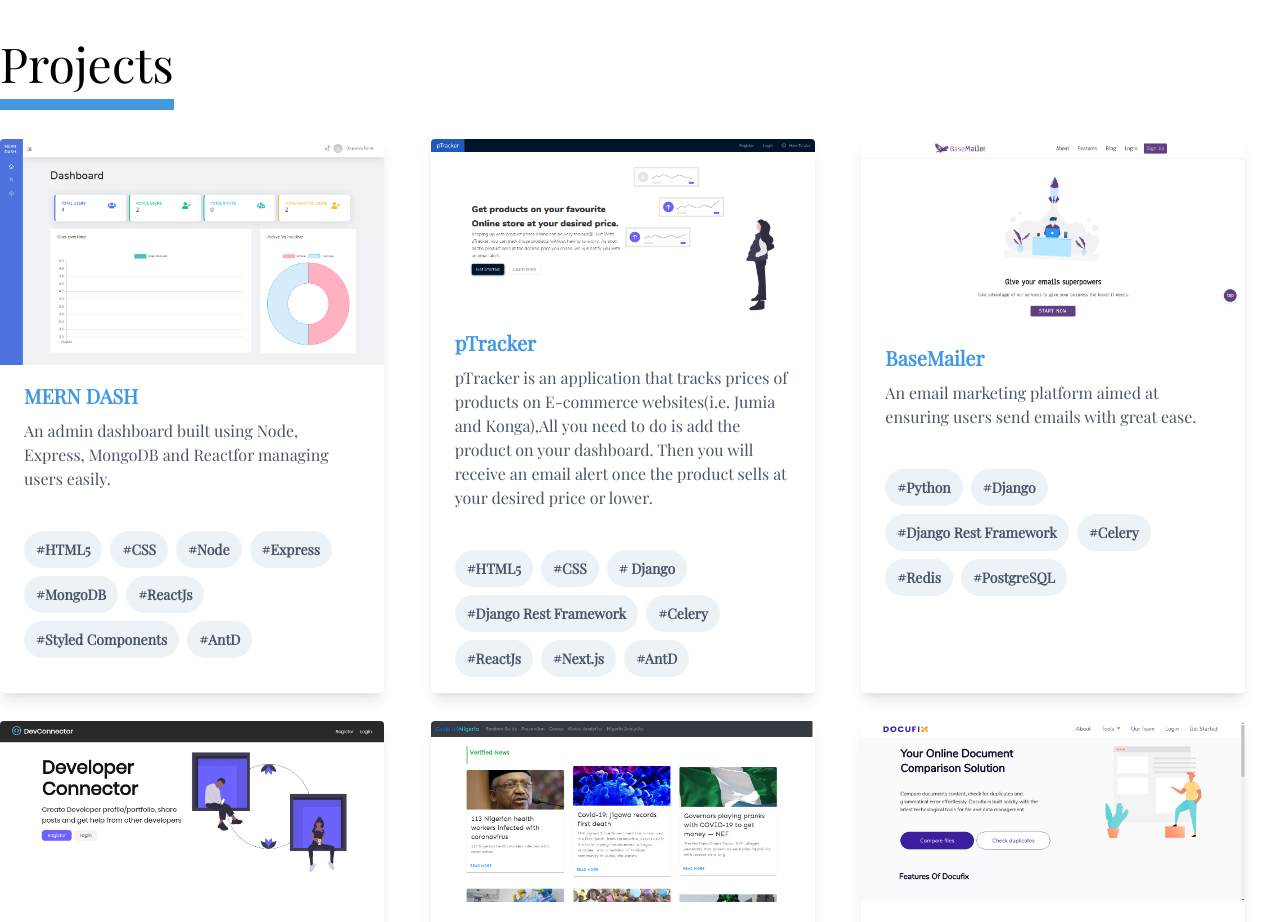
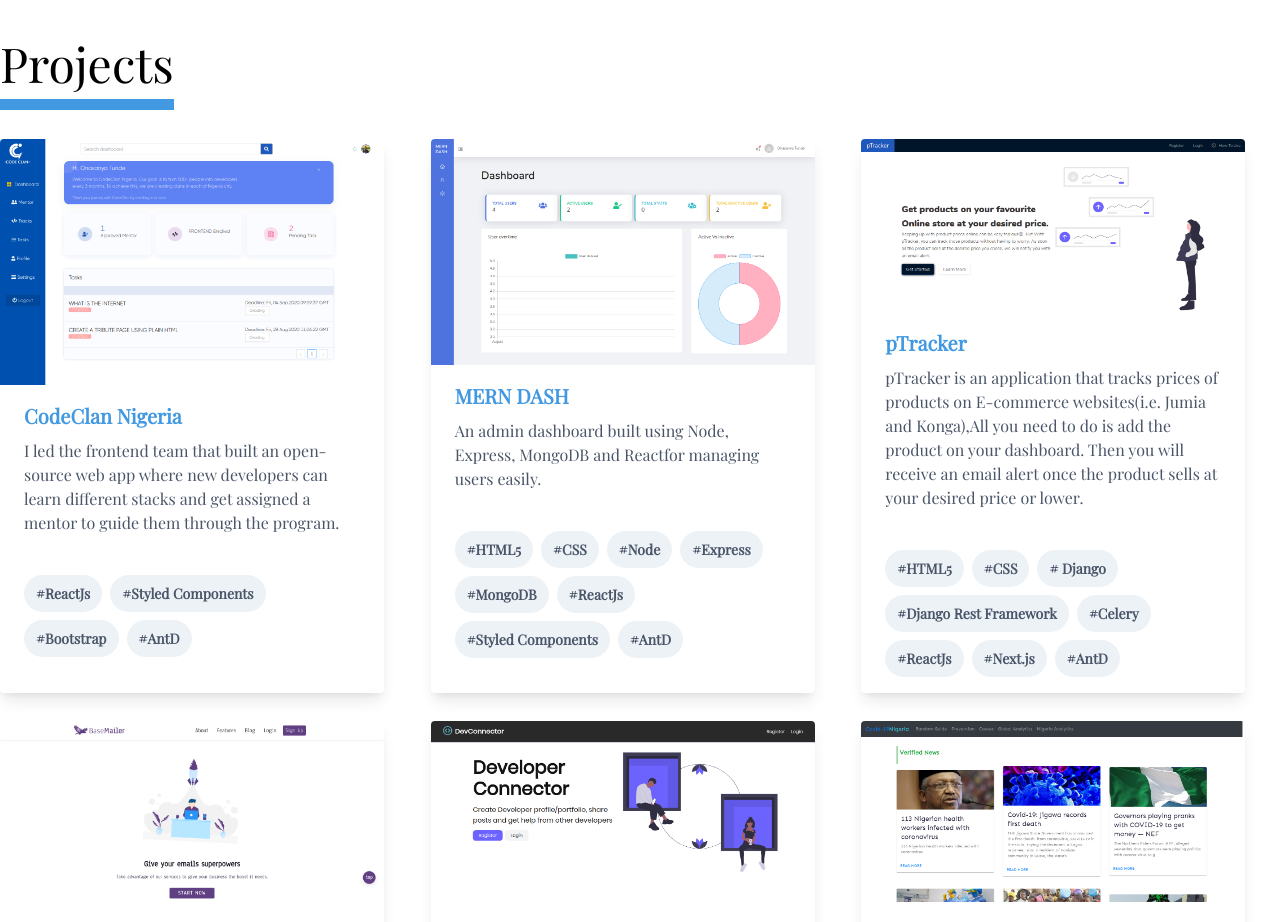
Before and after one commit to rammyblog/portfolio, a Next.js app: page / in a window 1280 px wide. Shown: the part 1280-2202 px from the top of the page. Built offline with nearby package versions, Linux system fonts and the light colour scheme.

Commit message:
Added codeclan

```diff
--- a/components/portfolio.js
+++ b/components/portfolio.js
@@ -1,4 +1,17 @@
 const portfolioDetails = [
+  {
+    id: 1,
+    projectName: "CodeClan Nigeria",
+    shortDesc:
+      "I led the frontend team that built an open-source web app where new developers can learn different stacks and get assigned a mentor to guide them through the program.",
+    web: "https://www.codeclannigeria.dev",
+    github: "https://github.com/codeclannigeria/codeclannigeria-frontend",
+    longDesc:
+      "I led the frontend team that built an open-source web app where new developers can learn different stacks and get assigned a mentor to guide them through the program.",
+    skills: ["ReactJs", "Styled Components", "Bootstrap", "AntD"],
+    engagementPeriod: "May - August 2020",
+    image: "./portfolio_images/codeclan_community.png",
+  },
   {
     id: 1,
     projectName: "MERN DASH",
```
Also changed, not shown: public/portfolio_images/codeclan_community.png (added).
